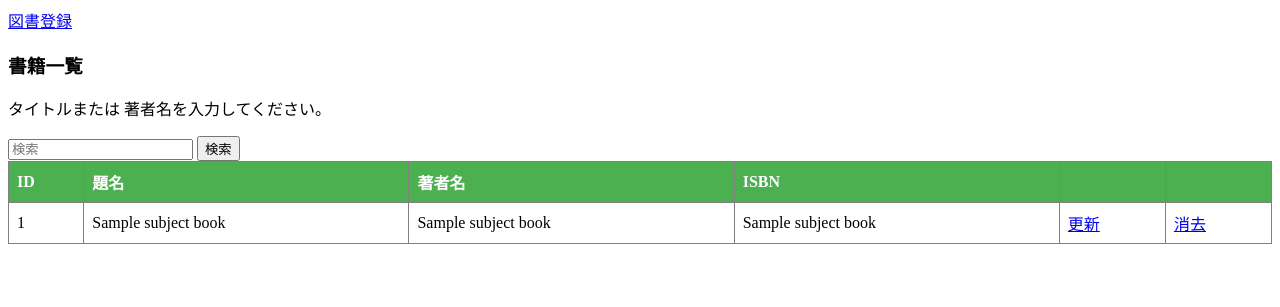
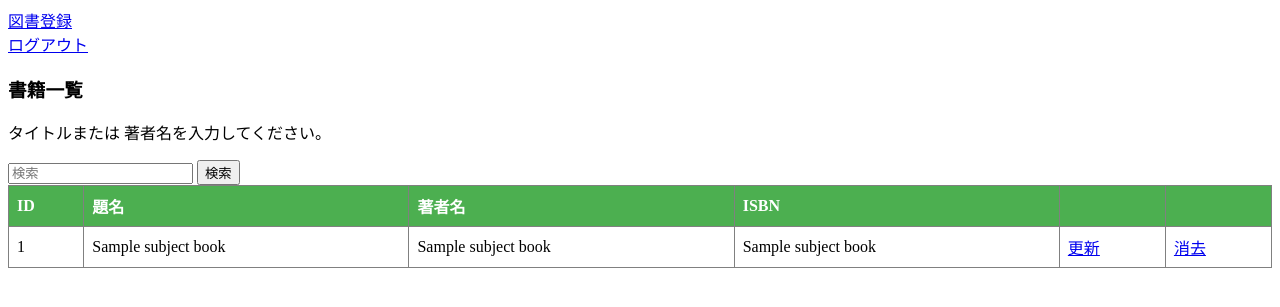
Before and after one commit to eiki4221113/subject_book, a Flask app: page /a_login_success in a window 1280 px wide. Shown: the top 307 px of the page. Run offline with Flask 3, Linux system fonts and the light colour scheme; the visitor is signed in with stand-in values (Sample User, id 1); a database or web service that is not in the repository returns one stand-in record (values such as "Sample title"); some libraries are stand-ins or nearby versions.

Commit message:
管理者ページ　ログアウト　追加

```diff
--- a/subject_book/templates/a_login_success.html
+++ b/subject_book/templates/a_login_success.html
@@ -20,6 +20,8 @@
     </style>
     <title>管理者ダッシュボード</title>
     <a href="/add_book">図書登録</a><br>
+    <a href="{{ url_for('index') }}">ログアウト</a>
+
   </head>
   <body>
     <h3>書籍一覧</h3>
```
